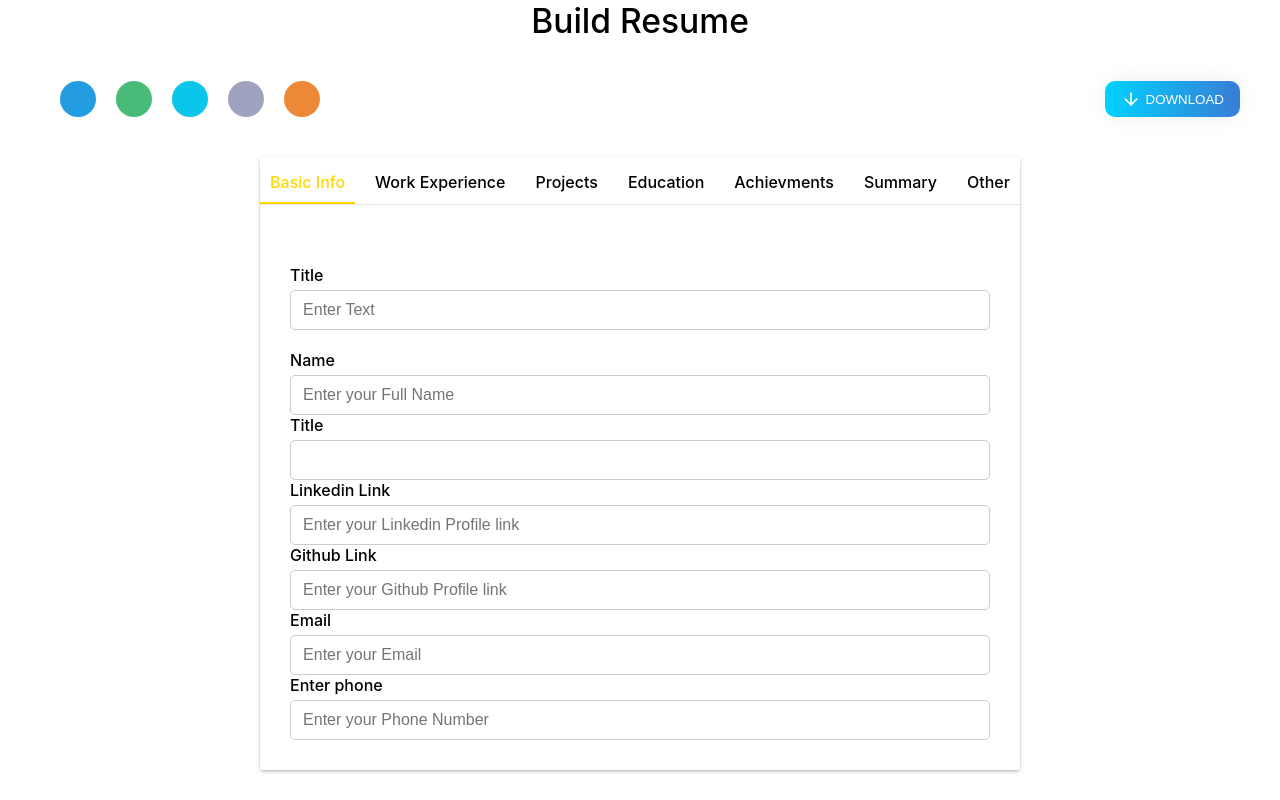
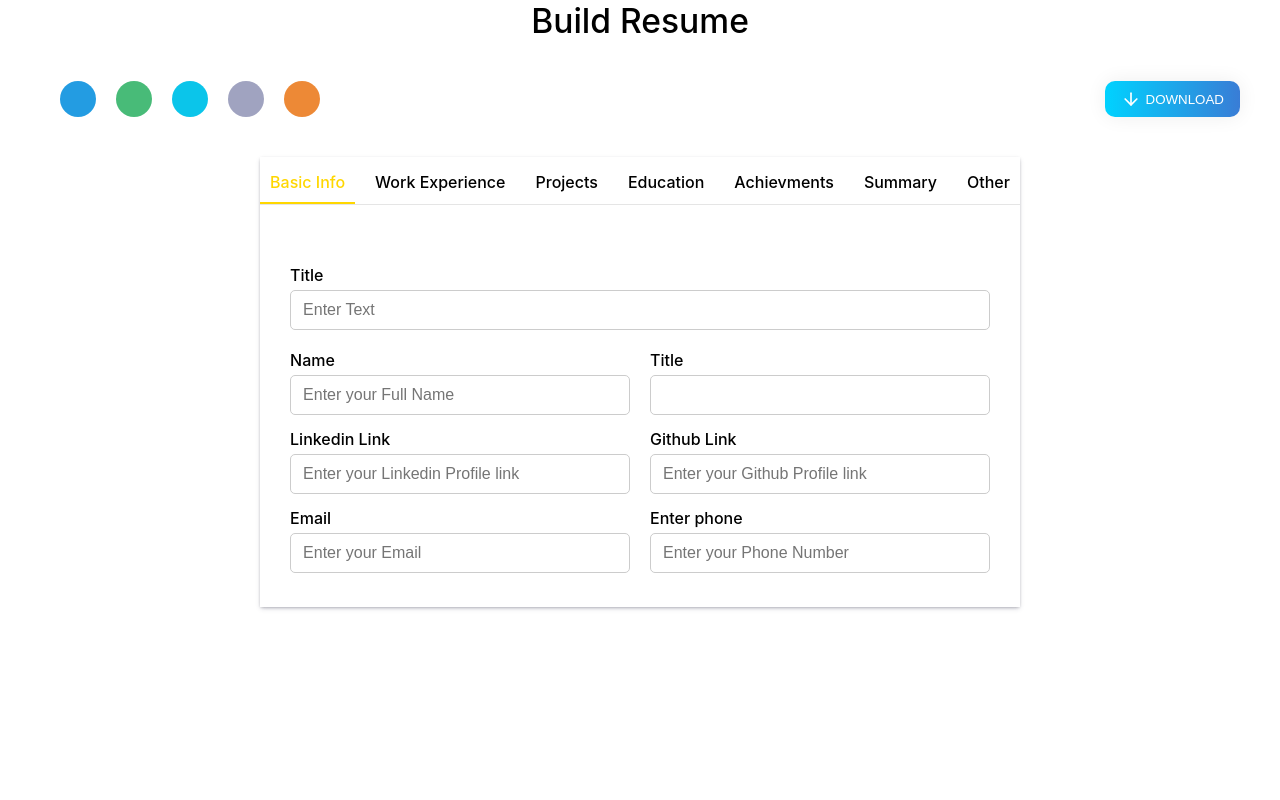
Before and after one commit to RealOtakuBoi/resumebuilder, a React (Create React App) app: page / in a window 1280 px wide. Shown: the part 720-1520 px from the top of the page. After the commit the page ends 1357 px from the top, so only its background shows below. Built offline with nearby package versions, Linux system fonts and the light colour scheme.

Commit message:
Some Styling done

```diff
--- a/src/Editor/Editor.module.css
+++ b/src/Editor/Editor.module.css
@@ -35,3 +35,24 @@
     flex-direction: column;
     gap: 20px;
 }
+
+.detail{
+    display: flex;
+    flex-direction: column;
+    gap: 14px;
+}
+
+.detail .row{
+    display: flex;
+    gap: 20px;
+}
+
+.detail .column{
+    display: flex;
+    flex-direction: column;
+    gap: 10px;
+}
+
+.detail .row > div{
+    flex: 1;
+}
```
